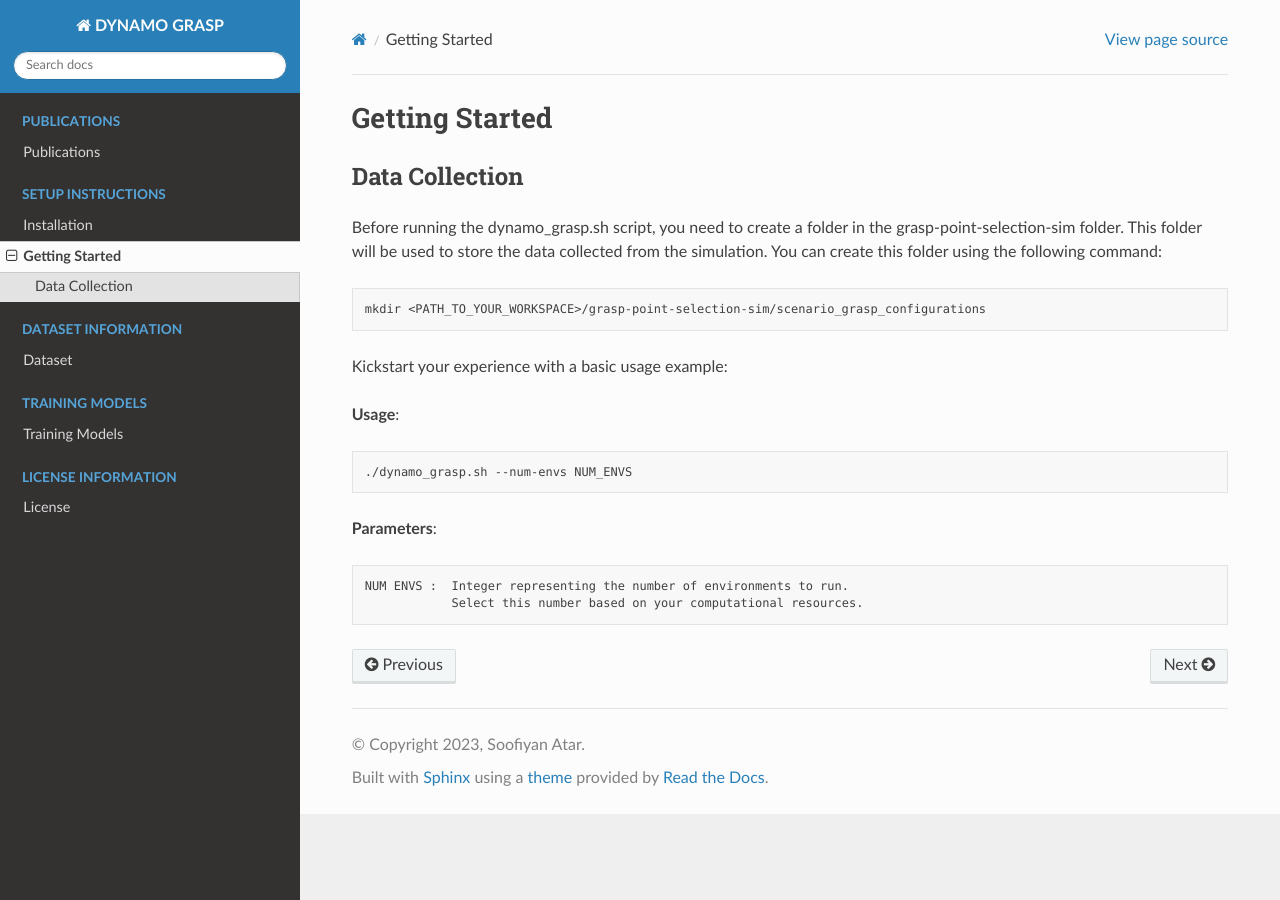
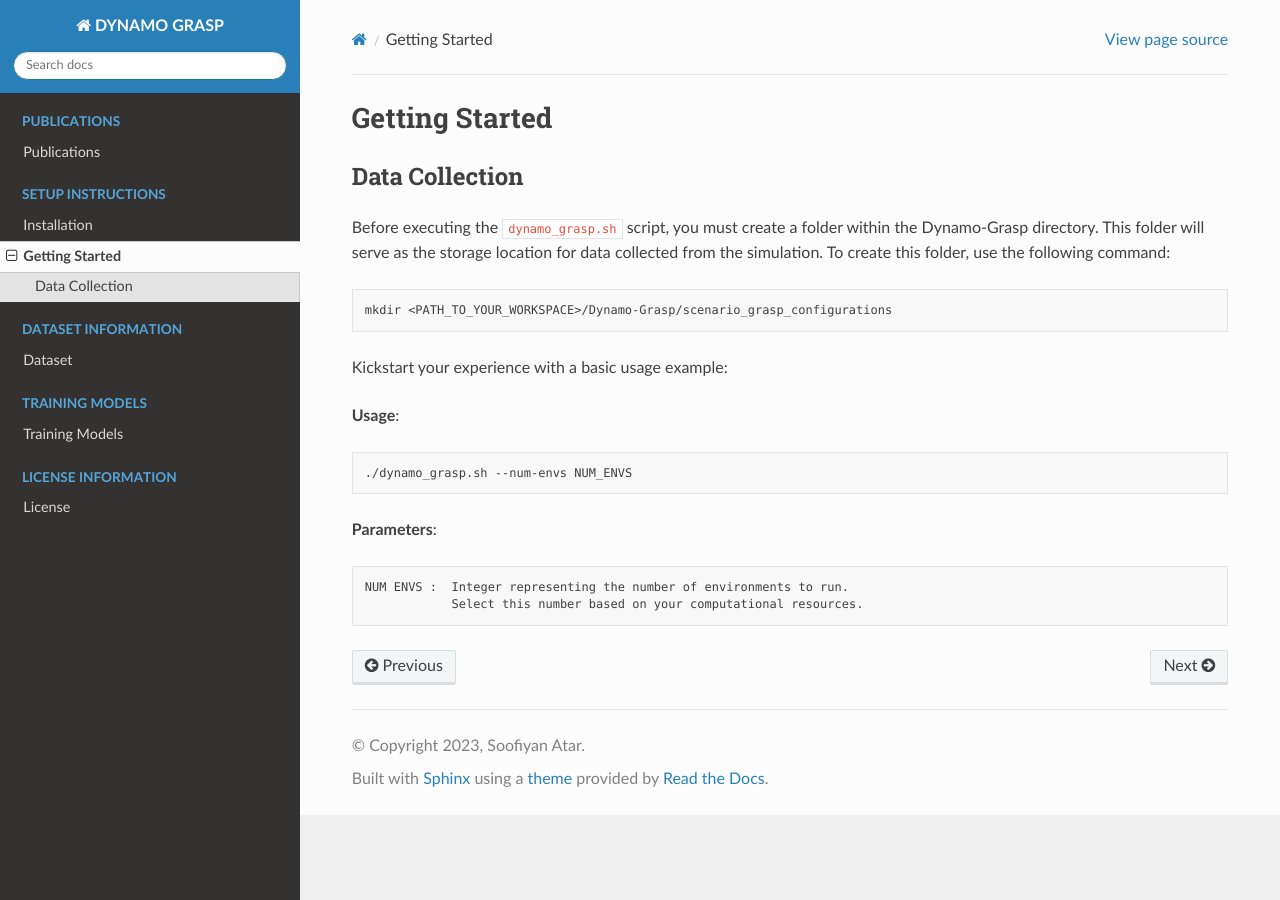
Before and after one commit to bolingy/Dynamo-Grasp, a Sphinx documentation site: the page built from docs/source/usage.md, in a window 1280 px wide. Built offline with Sphinx 7.4.7 and the Read the Docs theme 2.0.0, drawn with Linux system fonts in a browser that asks for light colours.

````diff
--- a/docs/source/usage.md
+++ b/docs/source/usage.md
@@ -1,9 +1,9 @@
 # Getting Started
 
 ## Data Collection
-Before running the dynamo_grasp.sh script, you need to create a folder in the grasp-point-selection-sim folder. This folder will be used to store the data collected from the simulation. You can create this folder using the following command:
+Before executing the `dynamo_grasp.sh` script, you must create a folder within the Dynamo-Grasp directory. This folder will serve as the storage location for data collected from the simulation. To create this folder, use the following command:
 ```bash
-mkdir <PATH_TO_YOUR_WORKSPACE>/grasp-point-selection-sim/scenario_grasp_configurations
+mkdir <PATH_TO_YOUR_WORKSPACE>/Dynamo-Grasp/scenario_grasp_configurations
 ```
 
 Kickstart your experience with a basic usage example:
````
Also changed, not shown: docs/source/index.md (+1 -1 lines), docs/source/installation.md (+3 -3 lines).
